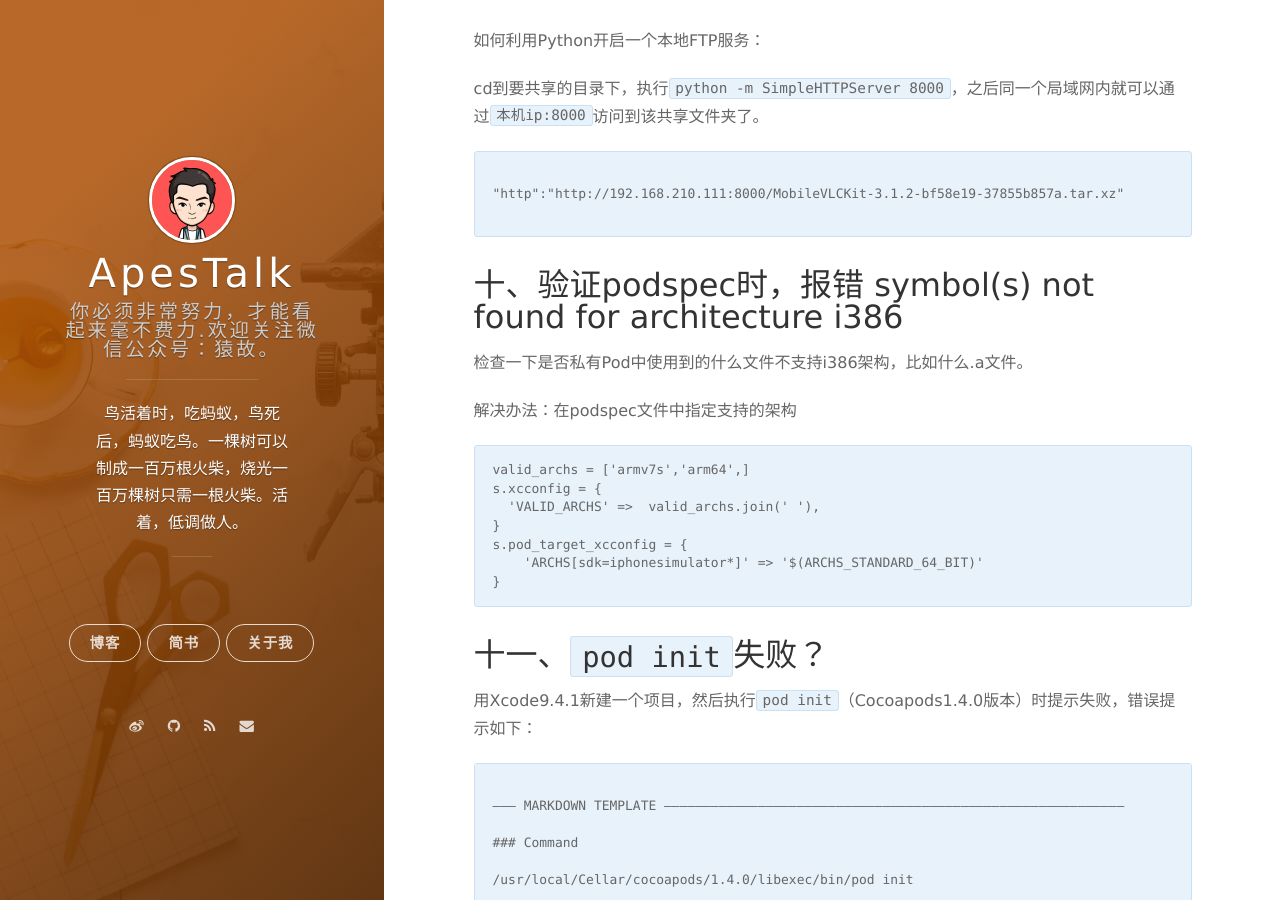
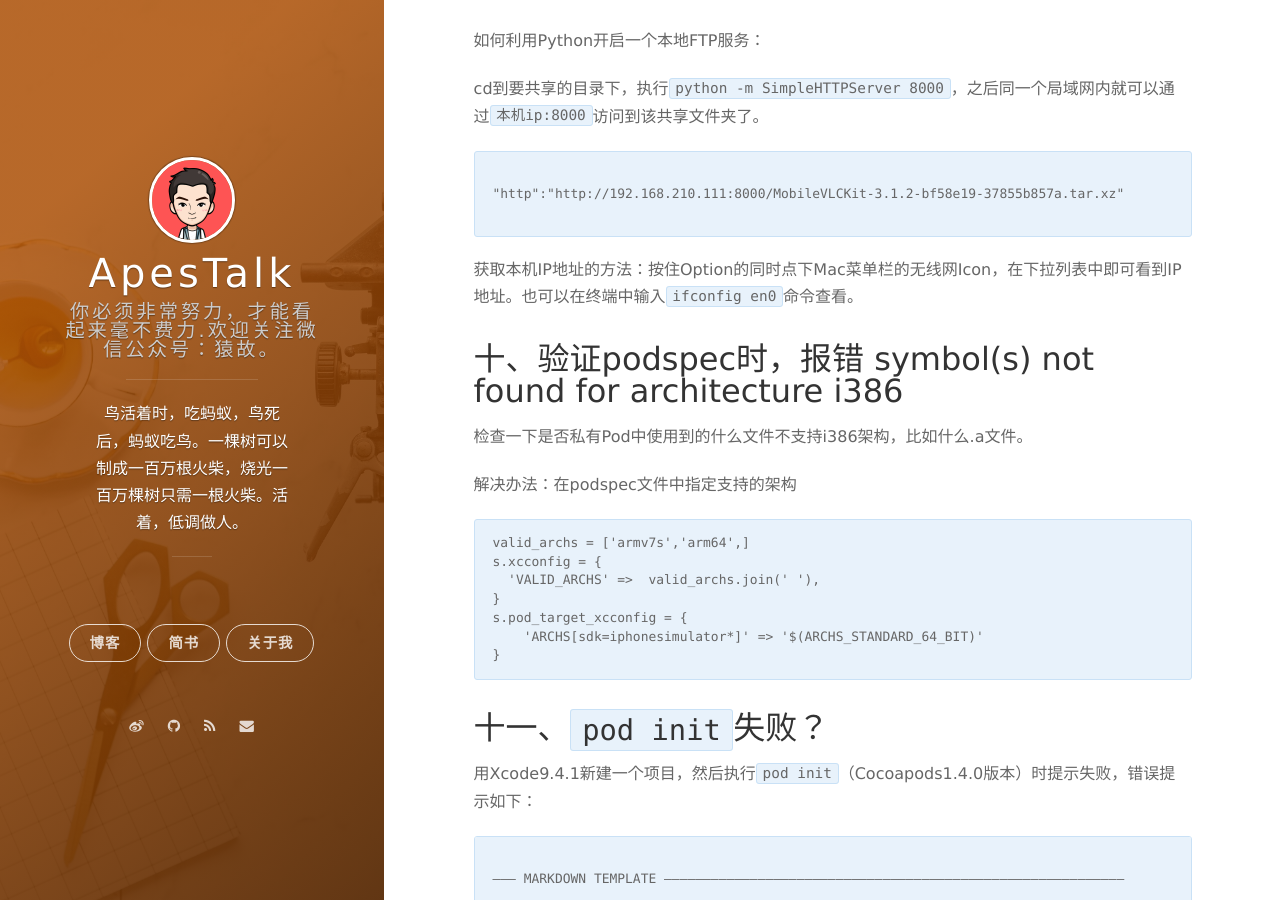
Before and after one commit to ApesTalk/ApesTalk.github.io, a Jekyll site: the page built from _posts/2018-08-21-CocoaPods使用备忘.markdown, in a window 1280 px wide and 900 px high, scrolled down 6276 px. Built offline with Jekyll 4.4.1, drawn with Linux system fonts in a browser that asks for light colours; nearby versions of some CDN libraries; comment, search, counter and statistics services are not loaded.

Commit message:
Update 2018-08-21-CocoaPods使用备忘.markdown
获取本机IP地址的方法

````diff
--- a/_posts/2018-08-21-CocoaPods使用备忘.markdown
+++ b/_posts/2018-08-21-CocoaPods使用备忘.markdown
@@ -253,6 +253,9 @@ cd到要共享的目录下，执行``python -m SimpleHTTPServer 8000``，之后
 
 ```
 
+获取本机IP地址的方法：按住Option的同时点下Mac菜单栏的无线网Icon，在下拉列表中即可看到IP地址。也可以在终端中输入``ifconfig en0``命令查看。
+
+
 ## 十、验证podspec时，报错 symbol(s) not found for architecture i386
 
 检查一下是否私有Pod中使用到的什么文件不支持i386架构，比如什么.a文件。
````
